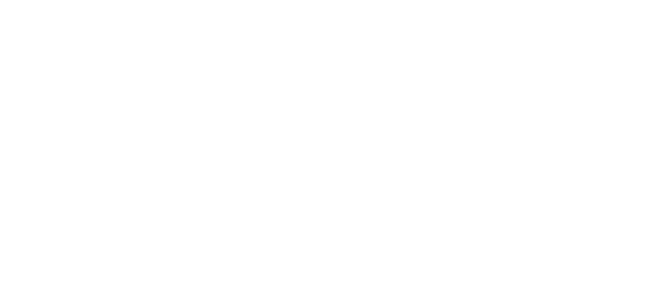
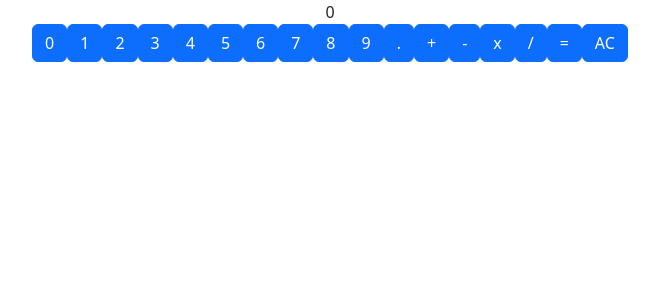
Before and after one commit to wenyuzheng/calculator-v2, a React (Create React App) app: page / in a window 1280 px wide. Shown: the top 300 px of the page, without its empty margins (310-969 px from the left). Built offline with nearby package versions, Linux system fonts and the light colour scheme.

Commit message:
Added components

```diff
--- a/src/App.js
+++ b/src/App.js
@@ -1,7 +1,14 @@
 import "./App.css";
+import Display from "./components/Display";
+import Keyboard from "./components/Keyboard";
 
 function App() {
-  return <div className="App"></div>;
+  return (
+    <div className="App">
+      <Display />
+      <Keyboard />
+    </div>
+  );
 }
 
 export default App;
--- /dev/null
+++ b/src/components/Display.js
@@ -0,0 +1,5 @@
+const Display = () => {
+  return <div id="display">0</div>;
+};
+
+export default Display;
--- /dev/null
+++ b/src/components/Key.js
@@ -0,0 +1,7 @@
+import { Button } from "react-bootstrap";
+
+const Key = ({ text }) => {
+  return <Button>{text}</Button>;
+};
+
+export default Key;
--- /dev/null
+++ b/src/components/Keyboard.js
@@ -0,0 +1,14 @@
+import Key from "./Key";
+import keys from "../constants/keys";
+
+const Keyboard = () => {
+  return (
+    <div>
+      {keys.map((k) => (
+        <Key key={k.id} id={k.id} text={k.text} />
+      ))}
+    </div>
+  );
+};
+
+export default Keyboard;
--- /dev/null
+++ b/src/constants/keys.js
@@ -0,0 +1,27 @@
+const keys = [
+  // Numbers
+  { id: "zero", text: "0" },
+  { id: "one", text: "1" },
+  { id: "two", text: "2" },
+  { id: "three", text: "3" },
+  { id: "four", text: "4" },
+  { id: "five", text: "5" },
+  { id: "six", text: "6" },
+  { id: "seven", text: "7" },
+  { id: "eight", text: "8" },
+  { id: "nine", text: "9" },
+
+  // Symbols
+  { id: "decimal", text: "." },
+
+  // Operators
+  { id: "add", text: "+" },
+  { id: "substract", text: "-" },
+  { id: "multiply", text: "x" },
+  { id: "divide", text: "/" },
+  { id: "equals", text: "=" },
+
+  { id: "clear", text: "AC" },
+];
+
+export default keys;
```
